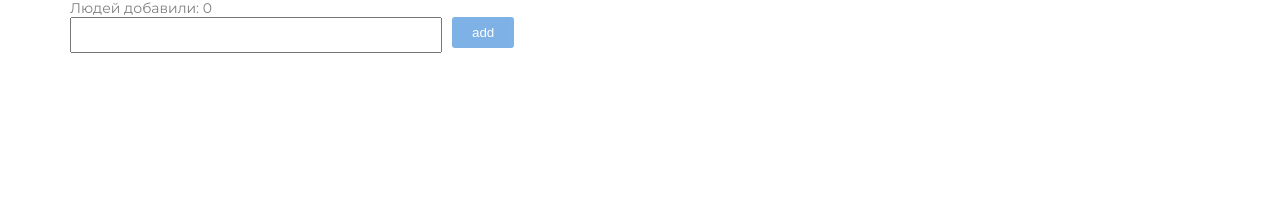
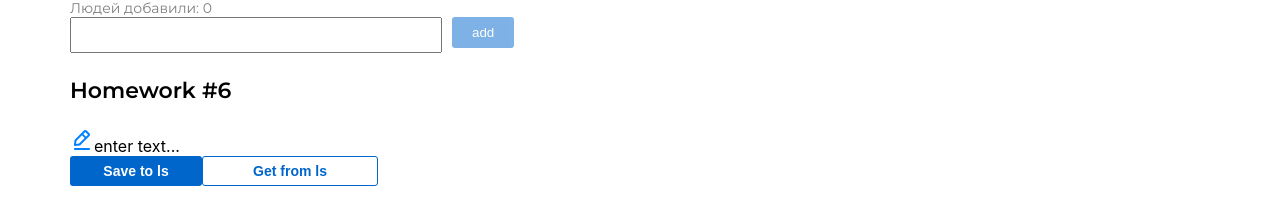
Before and after one commit to MacheteBy/hws2, a React (Create React App) app: page /#/pre-junior in a window 1280 px wide. Shown: the part 1153-1360 px from the top of the page. Before the commit the page ends 1230 px from the top, so only its background shows below. Built offline with nearby package versions, Linux system fonts and the light colour scheme.

Commit message:
HW6 12.02.2024

```diff
--- a/src/s1-main/App.tsx
+++ b/src/s1-main/App.tsx
@@ -5,17 +5,19 @@ import HW2 from '../s2-homeworks/hw02/HW2'
 import HW3 from '../s2-homeworks/hw03/HW3'
 import HW4 from '../s2-homeworks/hw04/HW4'
 import HW5 from '../s2-homeworks/hw05/HW5'
+import HW6 from '../s2-homeworks/hw06/HW6'
 
 function App() {
     return (
         <div className={s.App}>
             <HW5/>
+
             {/* <HW1/> */}
             {/*раскомментировать по ходу выполнения*/}
             <HW2/>
             <HW3/>
             {/* <HW4/> */}
-
+            <HW6/>
             {/*при выполнении дз 5 и более - закомментировать здесь дз 1-4, так как они есть внутри дз 5*/}
 
         </div>
--- a/src/s2-homeworks/hw06/HW6.tsx
+++ b/src/s2-homeworks/hw06/HW6.tsx
@@ -19,7 +19,7 @@ const HW6 = () => {
     }
     const restore = () => {
         // делают студенты
-
+        setValue(restoreState<string>('hw6-editable-span-value', ''))
     }
 
     return (
--- a/src/s2-homeworks/hw06/common/c4-SuperEditableSpan/SuperEditableSpan.tsx
+++ b/src/s2-homeworks/hw06/common/c4-SuperEditableSpan/SuperEditableSpan.tsx
@@ -42,19 +42,19 @@ const SuperEditableSpan: React.FC<SuperEditableSpanType> = (
 
     const onEnterCallback = () => {
         // выключить editMode при нажатии Enter // делают студенты
-
+        setEditMode(!editMode)
         onEnter?.()
     }
     const onBlurCallback = (e: React.FocusEvent<HTMLInputElement>) => {
         // выключить editMode при нажатии за пределами инпута // делают студенты
-
+        setEditMode(!editMode)
         onBlur?.(e)
     }
     const onDoubleClickCallBack = (
         e: React.MouseEvent<HTMLSpanElement, MouseEvent>
     ) => {
         // включить editMode при двойном клике // делают студенты
-
+        setEditMode(!editMode)
         onDoubleClick?.(e)
     }
 
```
